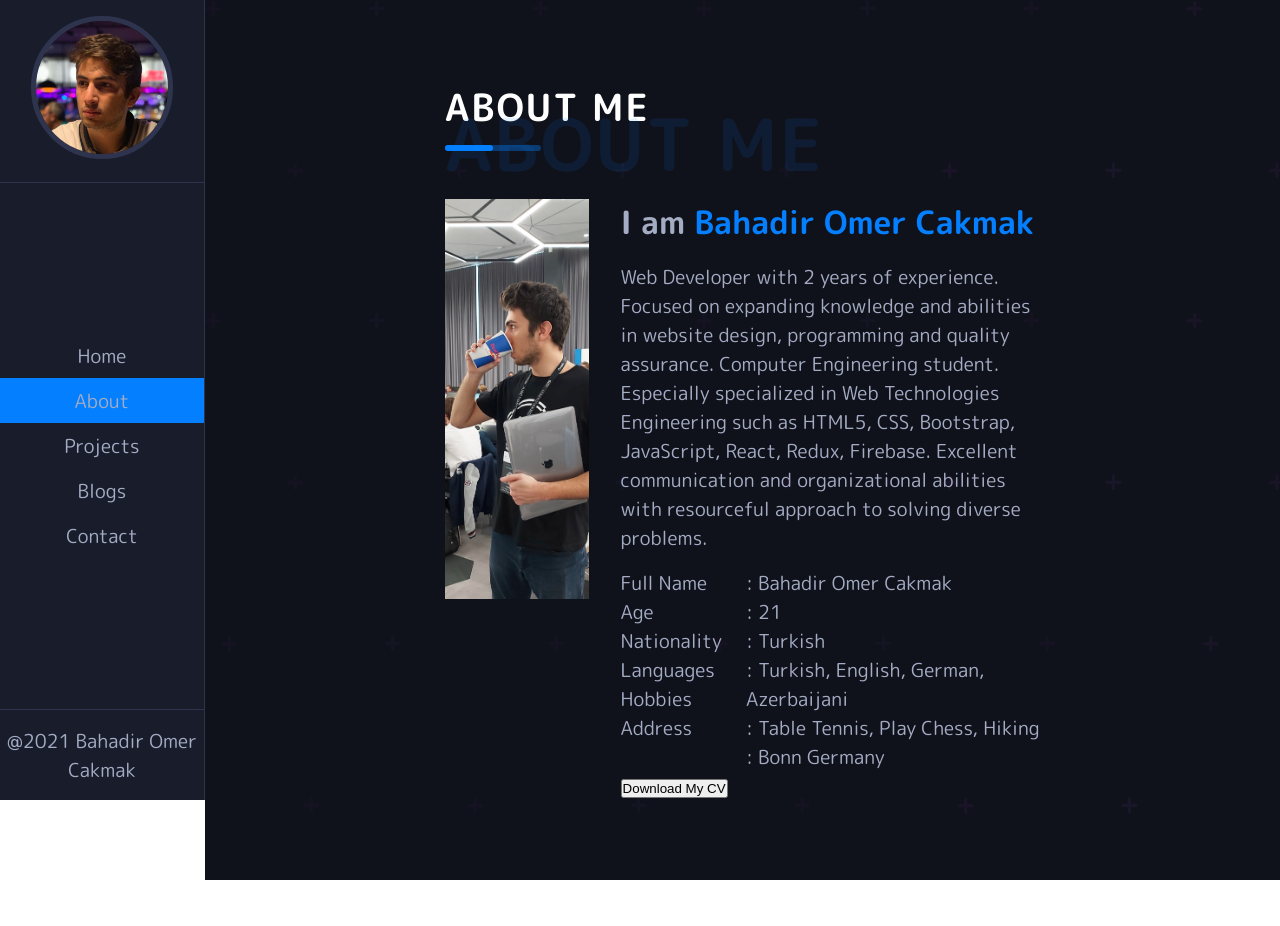
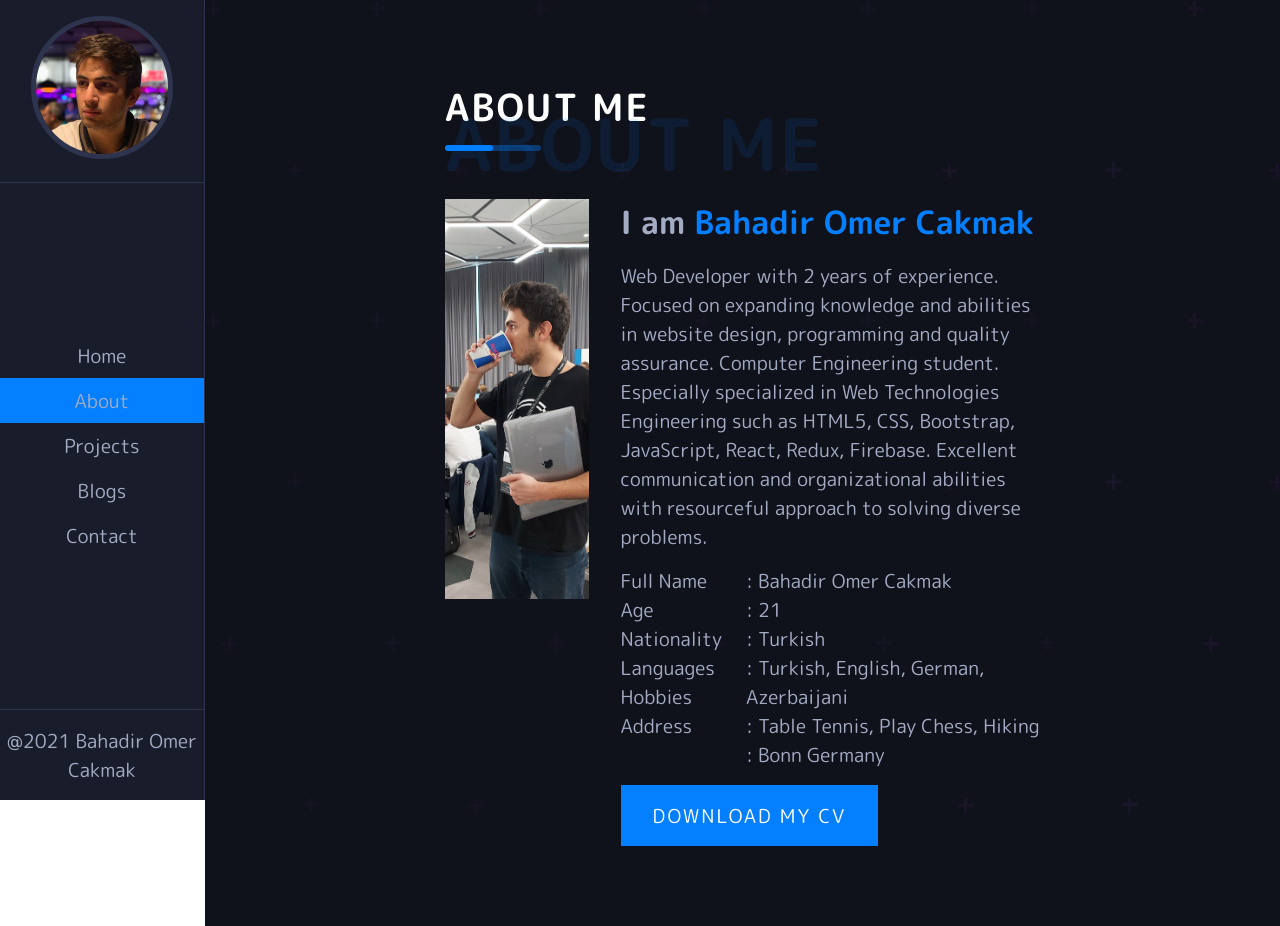
Before and after one commit to bomercakmak/my-portfolio-react, a React (Create React App) app: page /about in a window 1280 px wide. Before the commit the page ends 880 px from the top, so only its background shows below. Built offline with nearby package versions, Linux system fonts and the light colour scheme.

Commit message:
I completed ImageSection.

```diff
--- a/src/Pages/ImageSection.js
+++ b/src/Pages/ImageSection.js
@@ -36,7 +36,7 @@ function ImageSection() {
             <p>: Bonn Germany</p>
           </div>
         </div>
-        <button className="btn">Download My CV</button>
+        <button className="button" >Download My CV</button>
       </div>
     </div>
   );
--- a/src/styles/_about.scss
+++ b/src/styles/_about.scss
@@ -1,33 +1,63 @@
-.ImageSection{
+.ImageSection {
   display: flex;
-    margin-top:3rem;
-    .img{
+  margin-top: 3rem;
+
+  .img {
     width: 210%;
     height: 50vh;
-        img{
-            width:100%;
+    img {
+      width: 100%;
       object-fit: cover;
       height: 100%;
     }
   }
 
-    .about-info{
+  .about-info {
     margin-left: 2rem;
-        h4{
-            font-size:2rem;
+    h4 {
+      font-size: 2rem;
     }
-        .about-text{
-            padding:1rem 0;
+    .about-text {
+      padding: 0.95rem 0;
     }
   }
 }
 
-.about-details{
+.about-details {
   display: flex;
-   p{
-       padding: .4rem,0;
+  p {
+    padding: 0.4rem, 0;
   }
-   .right-section{
-       margin-left: 1.5rem ;
+  .right-section {
+    margin-left: 1.5rem;
   }
 }
+
+.button {
+  padding: 1rem 2rem;
+  background-color: #037fff;
+  outline: none;
+  border: none;
+  font-family: inherit;
+  font-size: inherit;
+  color: white;
+  text-transform: uppercase;
+  cursor: pointer;
+  letter-spacing: 2px;
+  margin-top: 1rem;
+  position: relative;
+  &::after{
+      position: absolute;
+      content:"";
+      width:0;
+      height: .3rem;
+      left: 0;
+      bottom: 0;
+      background-color:white;
+      transition:all 0.4s ease-in-out;
+  }
+  &:hover::after{
+      width:100%;
+  }
+
+}
```
Lines whose indentation alone changed are shown as unchanged.
